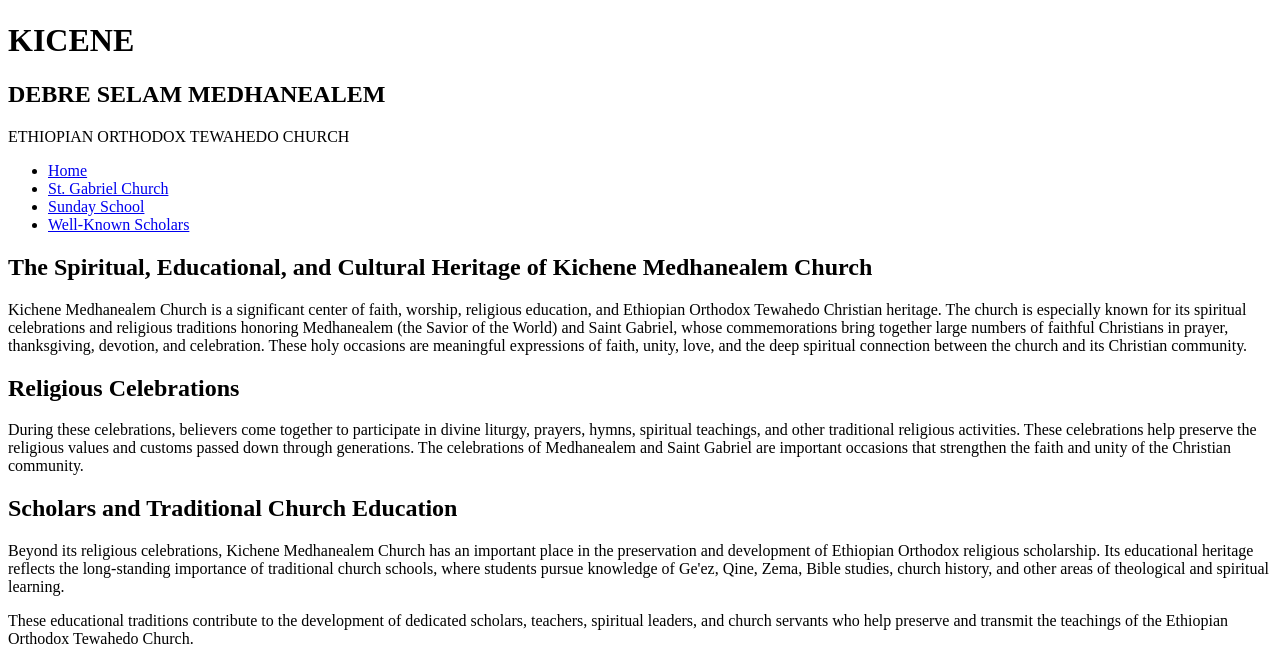
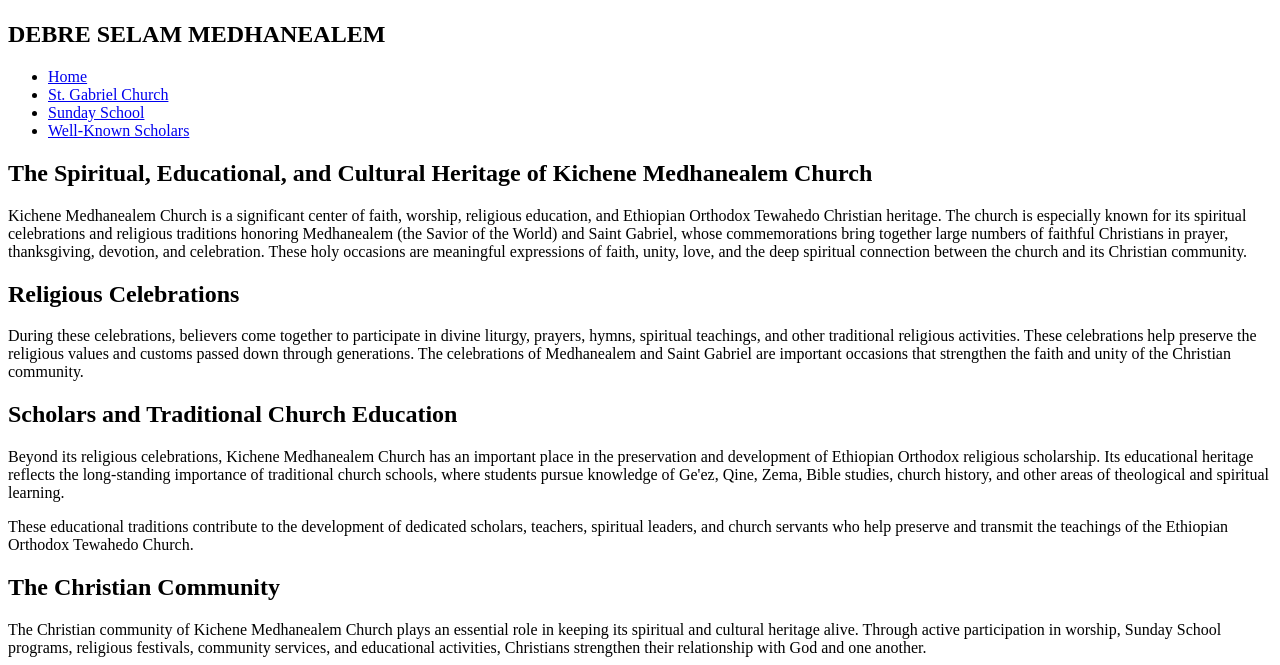
Before and after one commit to ElshadayMezgebu/firstproject, a plain HTML site: page index5.html in a window 1280 px wide. Shown: the part 91-756 px from the top of the page. Drawn offline with Linux system fonts and the light colour scheme.

Commit message:
logo edited to make it simple

```diff
--- a/index5.html
+++ b/index5.html
@@ -12,9 +12,7 @@
       width="80"
     />
 
-    <h1>KICENE</h1>
     <h2>DEBRE SELAM MEDHANEALEM</h2>
-    <p>ETHIOPIAN ORTHODOX TEWAHEDO CHURCH</p>
     <nav>
       <ul>
         <li><a href="index.html">Home</a></li>
```
